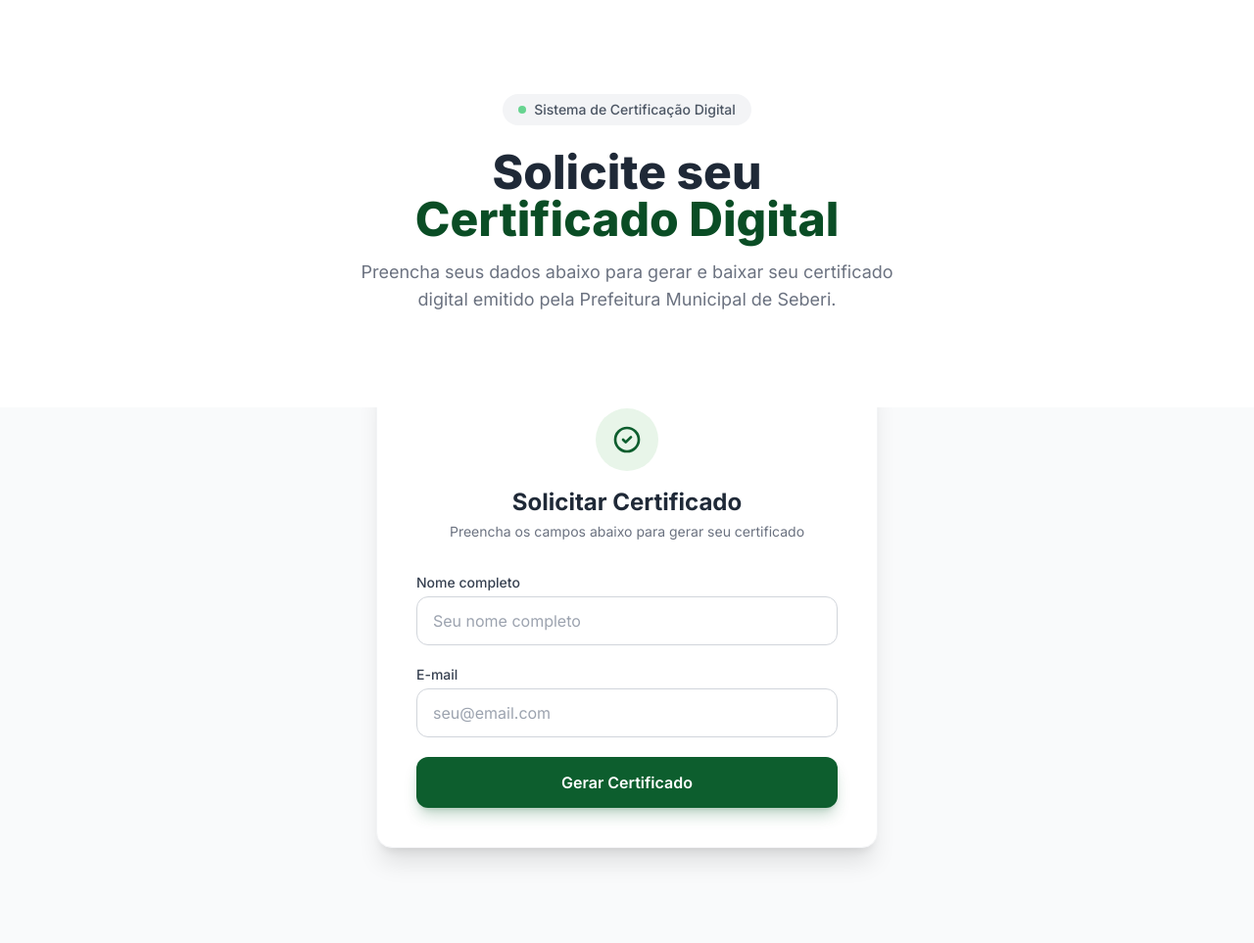
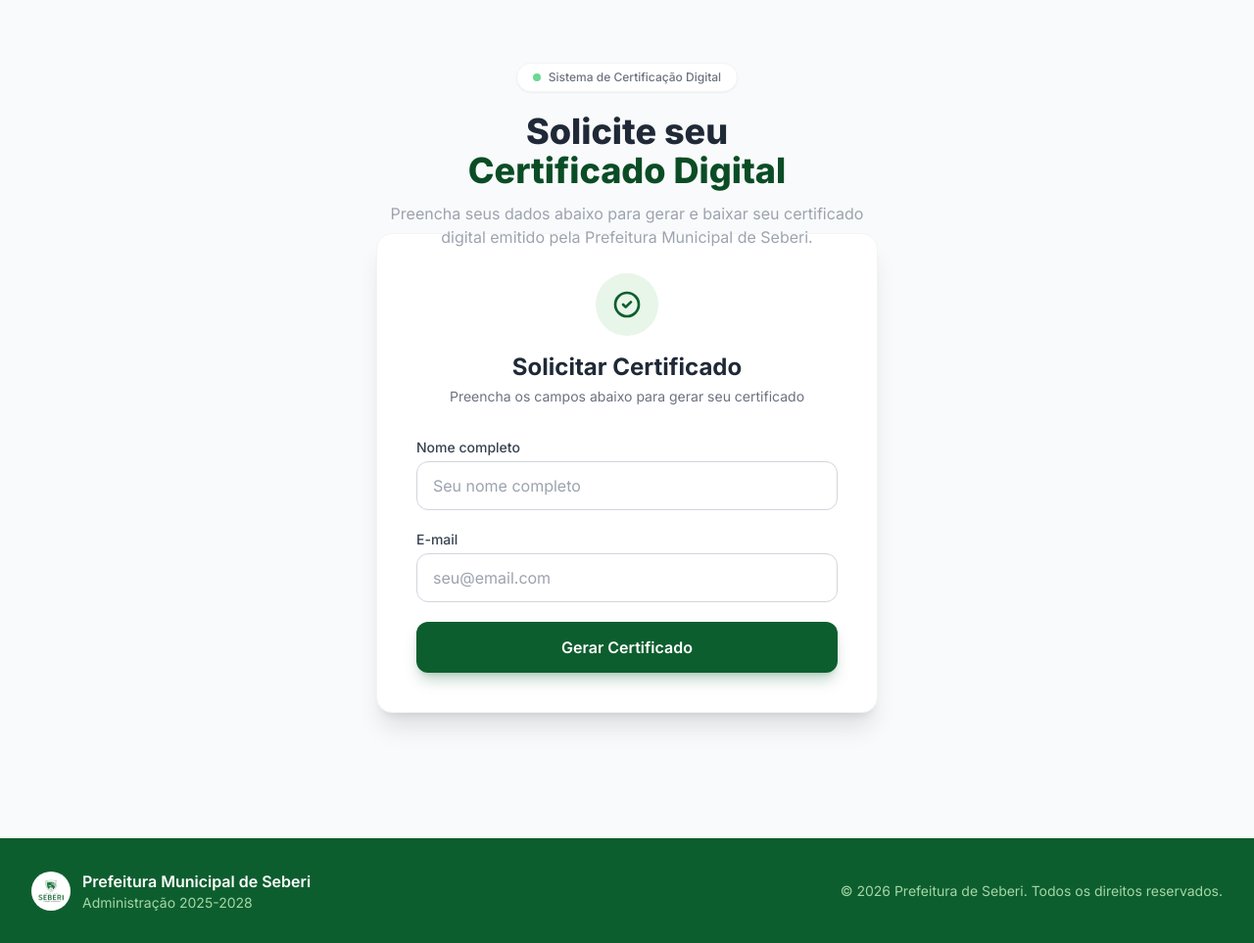
Before and after one commit to Argentaa/certificados-seberi, a Flask app: page / in a window 1280 px wide. Shown: the part 80-1043 px from the top of the page at 98% size. Run offline with Flask 3, Linux system fonts and the light colour scheme; some libraries are stand-ins or nearby versions.

Commit message:
hero section: adjust spacing and size to match form card

```diff
--- a/templates/index.html
+++ b/templates/index.html
@@ -25,18 +25,18 @@
 </nav>
 
 <!-- Hero -->
-<section class="relative bg-white">
-    <div class="max-w-7xl mx-auto px-4 sm:px-6 lg:px-8 py-16 sm:py-24">
+<section class="bg-gray-50">
+    <div class="max-w-7xl mx-auto px-4 sm:px-6 lg:px-8 pt-12 sm:pt-16 pb-6">
         <div class="text-center max-w-3xl mx-auto">
-            <div class="inline-flex items-center gap-2 bg-gray-100 rounded-full px-4 py-1.5 mb-6">
+            <div class="inline-flex items-center gap-2 bg-white rounded-full px-4 py-1.5 mb-5 shadow-sm border border-gray-100">
                 <span class="w-2 h-2 bg-green-500 rounded-full animate-pulse"></span>
-                <span class="text-gray-600 text-sm font-medium">Sistema de Certificação Digital</span>
+                <span class="text-gray-500 text-xs font-medium">Sistema de Certificação Digital</span>
             </div>
-            <h1 class="text-3xl sm:text-4xl lg:text-5xl font-extrabold text-gray-800 leading-tight">
+            <h1 class="text-2xl sm:text-3xl lg:text-4xl font-extrabold text-gray-800 leading-tight">
                 Solicite seu<br>
                 <span class="text-primary-600">Certificado Digital</span>
             </h1>
-            <p class="mt-4 text-lg text-gray-500 max-w-xl mx-auto">
+            <p class="mt-3 text-base text-gray-400 max-w-lg mx-auto">
                 Preencha seus dados abaixo para gerar e baixar seu certificado digital
                 emitido pela Prefeitura Municipal de Seberi.
             </p>
```
